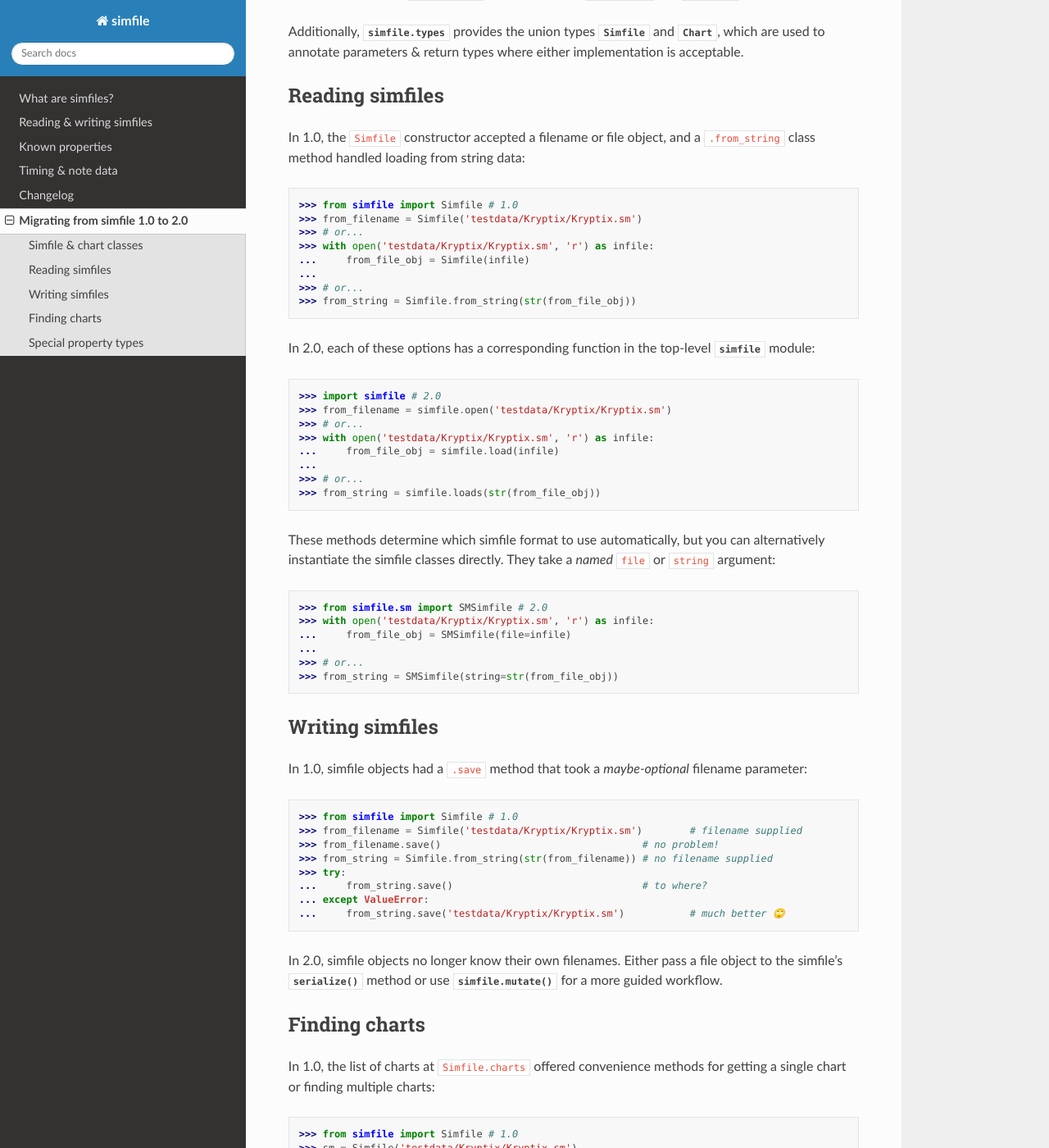
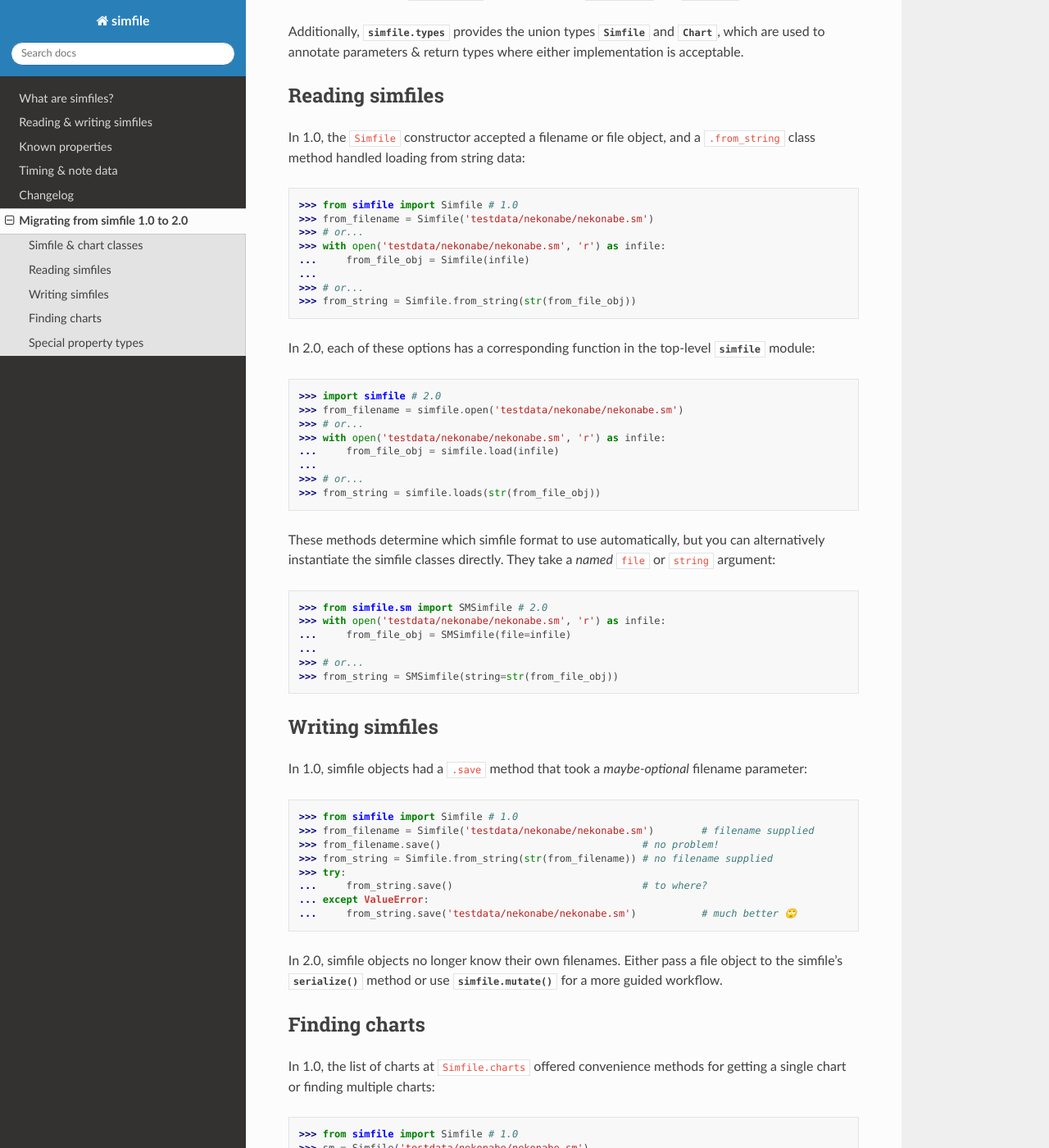
Before and after one commit to garcia/simfile, a Sphinx documentation site: the page built from docs/source/migrating.rst, in a window 1280 px wide and 1400 px high, scrolled down 528 px. Shown: the whole window at 82% size. Built offline with Sphinx 7.4.7 and the Read the Docs theme 2.0.0, drawn with Linux system fonts in a browser that asks for light colours; some of the changed text lies outside the part shown.

Commit message:
replace Kryptix with nekonabe

```diff
--- a/docs/source/migrating.rst
+++ b/docs/source/migrating.rst
@@ -36,9 +36,9 @@ In 1.0, the :code:`Simfile` constructor accepted a filename or file object, and
 a :code:`.from_string` class method handled loading from string data:
 
     >>> from simfile import Simfile # 1.0
-    >>> from_filename = Simfile('testdata/Kryptix/Kryptix.sm')
+    >>> from_filename = Simfile('testdata/nekonabe/nekonabe.sm')
     >>> # or...
-    >>> with open('testdata/Kryptix/Kryptix.sm', 'r') as infile:
+    >>> with open('testdata/nekonabe/nekonabe.sm', 'r') as infile:
     ...     from_file_obj = Simfile(infile)
     ...
     >>> # or...
@@ -50,9 +50,9 @@ In 2.0, each of these options has a corresponding function in the top-level
 .. doctest::
 
     >>> import simfile # 2.0
-    >>> from_filename = simfile.open('testdata/Kryptix/Kryptix.sm')
+    >>> from_filename = simfile.open('testdata/nekonabe/nekonabe.sm')
     >>> # or...
-    >>> with open('testdata/Kryptix/Kryptix.sm', 'r') as infile:
+    >>> with open('testdata/nekonabe/nekonabe.sm', 'r') as infile:
     ...     from_file_obj = simfile.load(infile)
     ...
     >>> # or...
@@ -65,7 +65,7 @@ alternatively instantiate the simfile classes directly. They take a *named*
 .. doctest::
 
     >>> from simfile.sm import SMSimfile # 2.0
-    >>> with open('testdata/Kryptix/Kryptix.sm', 'r') as infile:
+    >>> with open('testdata/nekonabe/nekonabe.sm', 'r') as infile:
     ...     from_file_obj = SMSimfile(file=infile)
     ...
     >>> # or...
@@ -78,13 +78,13 @@ In 1.0, simfile objects had a :code:`.save` method that took a *maybe-optional*
 filename parameter:
 
     >>> from simfile import Simfile # 1.0
-    >>> from_filename = Simfile('testdata/Kryptix/Kryptix.sm')        # filename supplied
+    >>> from_filename = Simfile('testdata/nekonabe/nekonabe.sm')        # filename supplied
     >>> from_filename.save()                                  # no problem!
     >>> from_string = Simfile.from_string(str(from_filename)) # no filename supplied
     >>> try:
     ...     from_string.save()                                # to where?
     ... except ValueError:
-    ...     from_string.save('testdata/Kryptix/Kryptix.sm')           # much better 🙄
+    ...     from_string.save('testdata/nekonabe/nekonabe.sm')           # much better 🙄
 
 In 2.0, simfile objects no longer know their own filenames. Either pass a file
 object to the simfile's :meth:`~simfile.base.BaseSimfile.serialize` method or
@@ -97,7 +97,7 @@ In 1.0, the list of charts at :code:`Simfile.charts` offered convenience
 methods for getting a single chart or finding multiple charts:
 
     >>> from simfile import Simfile # 1.0
-    >>> sm = Simfile('testdata/Kryptix/Kryptix.sm')
+    >>> sm = Simfile('testdata/nekonabe/nekonabe.sm')
     >>> single_novice = sm.charts.get(difficulty='Beginner')
     >>> single_novice.stepstype
     dance-single
@@ -120,7 +120,7 @@ from strings to richer representations.
     objects that offered convenient access to the beat & value pairs:
 
     >>> from simfile import Simfile # 1.0
-    >>> sm = Simfile('testdata/Kryptix/Kryptix.sm')
+    >>> sm = Simfile('testdata/nekonabe/nekonabe.sm')
     >>> print(type(sm['BPMS']))
     <class 'simfile.simfile.Timing'>
     >>> print(type(sm['STOPS']))
@@ -130,7 +130,7 @@ from strings to richer representations.
     :code:`Notes` object, respectively:
 
     >>> from simfile import Simfile # 1.0
-    >>> sm = Simfile('testdata/Kryptix/Kryptix.sm')
+    >>> sm = Simfile('testdata/nekonabe/nekonabe.sm')
     >>> chart = sm.charts[0]
     >>> print(type(chart.meter))
     <class 'int'>
@@ -146,8 +146,8 @@ If you need rich timing data, use the :mod:`simfile.timing` package:
 
     >>> import simfile # 2.0
     >>> from simfile.timing import TimingData
-    >>> kryptix = simfile.open('testdata/Kryptix/Kryptix.sm')
-    >>> timing_data = TimingData(kryptix)
+    >>> nekonabe = simfile.open('testdata/nekonabe/nekonabe.sm')
+    >>> timing_data = TimingData(nekonabe)
     >>> print(timing_data.bpms[0])
     BeatValue(beat=Beat(0), value=Decimal('150.000'))
 
@@ -156,8 +156,8 @@ If you need rich note data, use the :mod:`simfile.notes` package:
     >>> import simfile # 2.0
     >>> from simfile.notes import NoteData
     >>> from simfile.timing import Beat
-    >>> kryptix = simfile.open('testdata/Kryptix/Kryptix.sm')
-    >>> for note in NoteData(kryptix.charts[0]):
+    >>> nekonabe = simfile.open('testdata/nekonabe/nekonabe.sm')
+    >>> for note in NoteData(nekonabe.charts[0]):
     ...     if note.beat > Beat(18): break
     ...     print(note)
     ...
--- a/docs/source/reading-writing.rst
+++ b/docs/source/reading-writing.rst
@@ -40,8 +40,8 @@ types, :class:`.SMSimfile` and :class:`.SSCSimfile`:
     >>> springtime = simfile.open('testdata/Springtime/Springtime.ssc')
     >>> type(springtime)
     <class 'simfile.ssc.SSCSimfile'>
-    >>> kryptix = simfile.open('testdata/Kryptix/Kryptix.sm')
-    >>> type(kryptix)
+    >>> nekonabe = simfile.open('testdata/nekonabe/nekonabe.sm')
+    >>> type(nekonabe)
     <class 'simfile.sm.SMSimfile'>
 
 The "magic" that determines which type to use is documented under
```
Also changed, not shown: README.md (+4 -4 lines), docs/source/index.rst (+4 -4 lines), 4 other files.
